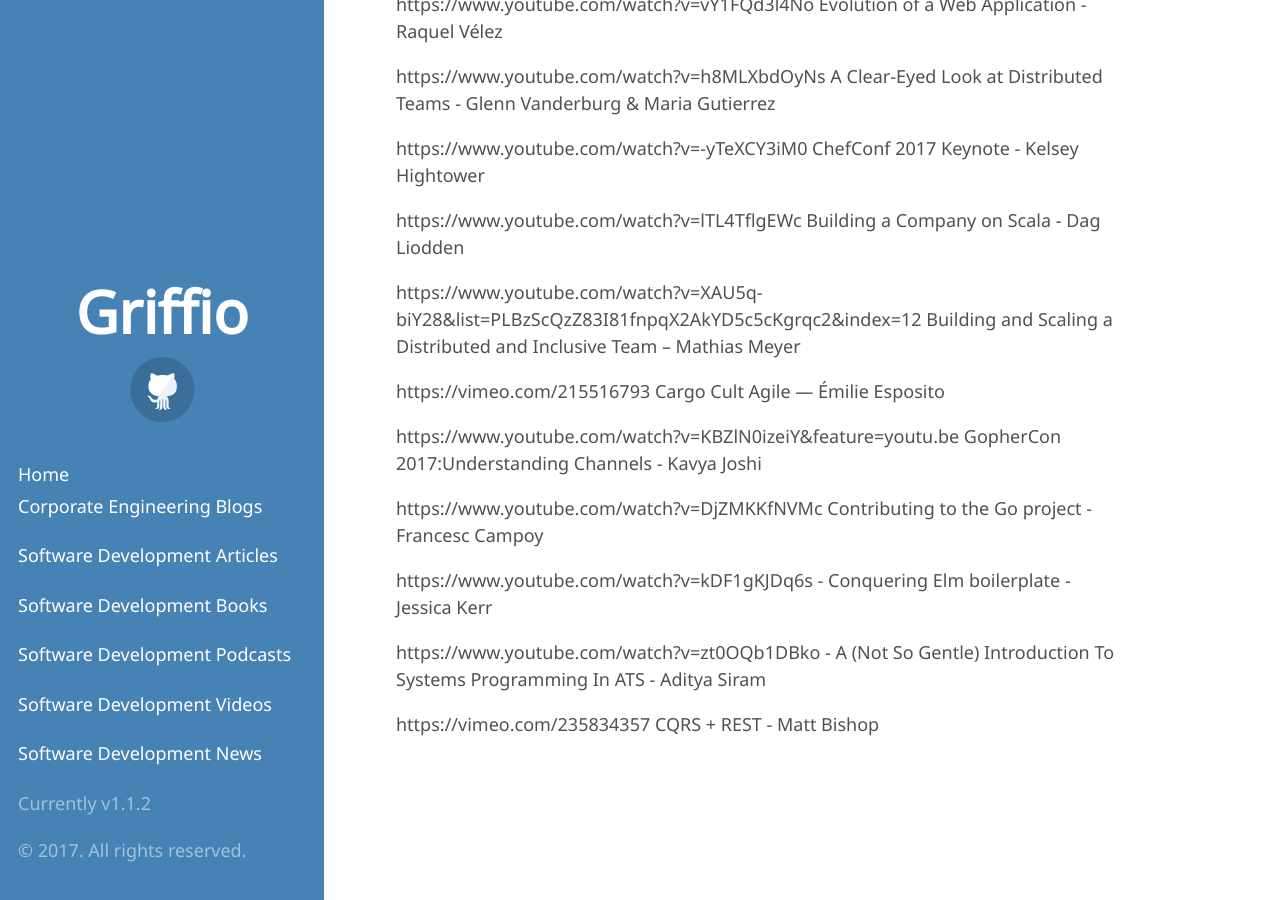
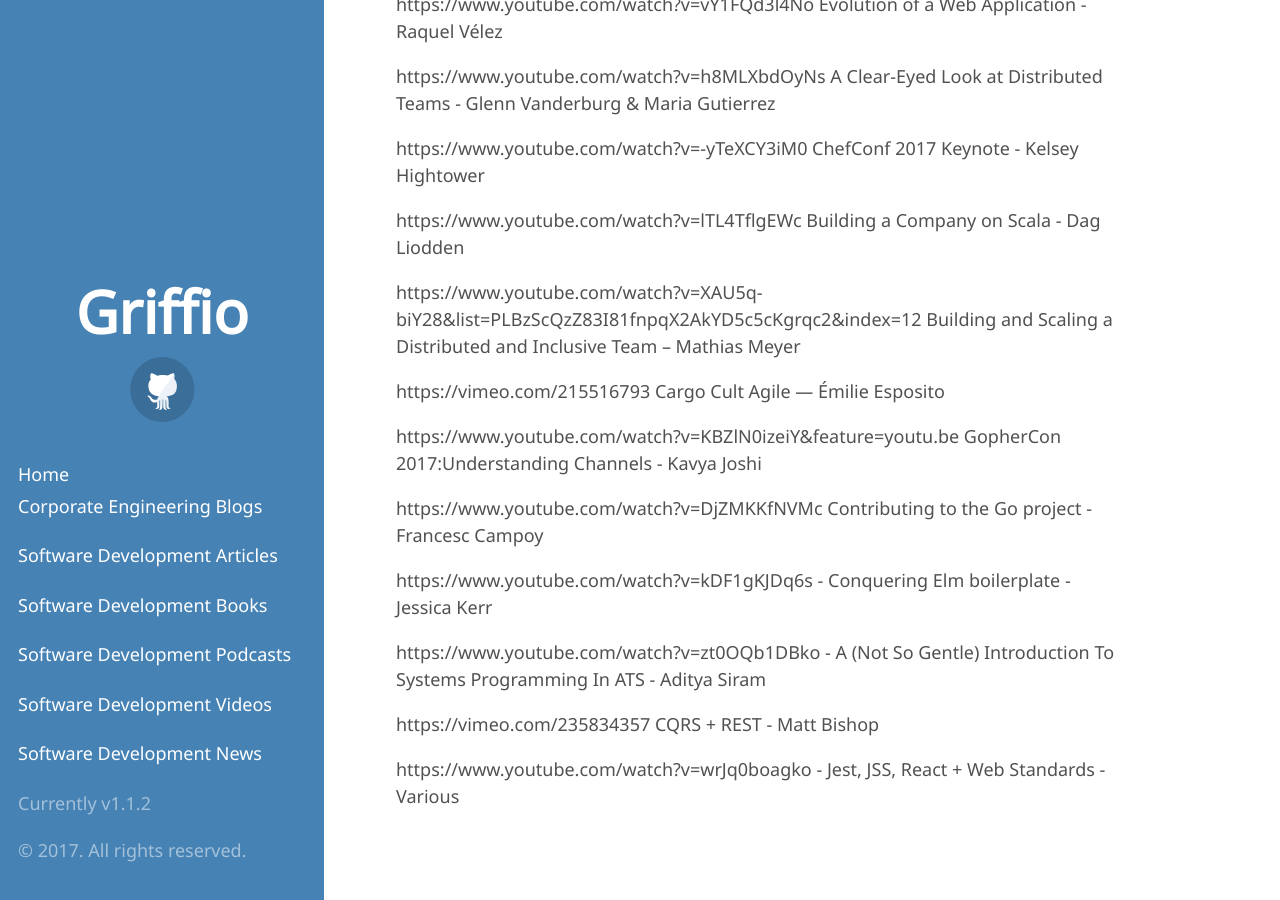
Before and after one commit to griffio/griffio.github.io, a Jekyll site: the page built from tech_talks_highlighted_2017.md, in a window 1280 px wide and 900 px high, scrolled down 1260 px. Built offline with Jekyll 4.4.1, drawn with Linux system fonts in a browser that asks for light colours; some web fonts are replaced; our own code applies the rules of GitHub Pages for plain Markdown files.

Commit message:
Jest, JSS, React + Web Standards

```diff
--- a/tech_talks_highlighted_2017.md
+++ b/tech_talks_highlighted_2017.md
@@ -51,3 +51,5 @@
 https://www.youtube.com/watch?v=zt0OQb1DBko - A (Not So Gentle) Introduction To Systems Programming In ATS - Aditya Siram
 
 https://vimeo.com/235834357 CQRS + REST - Matt Bishop
+
+https://www.youtube.com/watch?v=wrJq0boagko - Jest, JSS, React + Web Standards - Various
```
